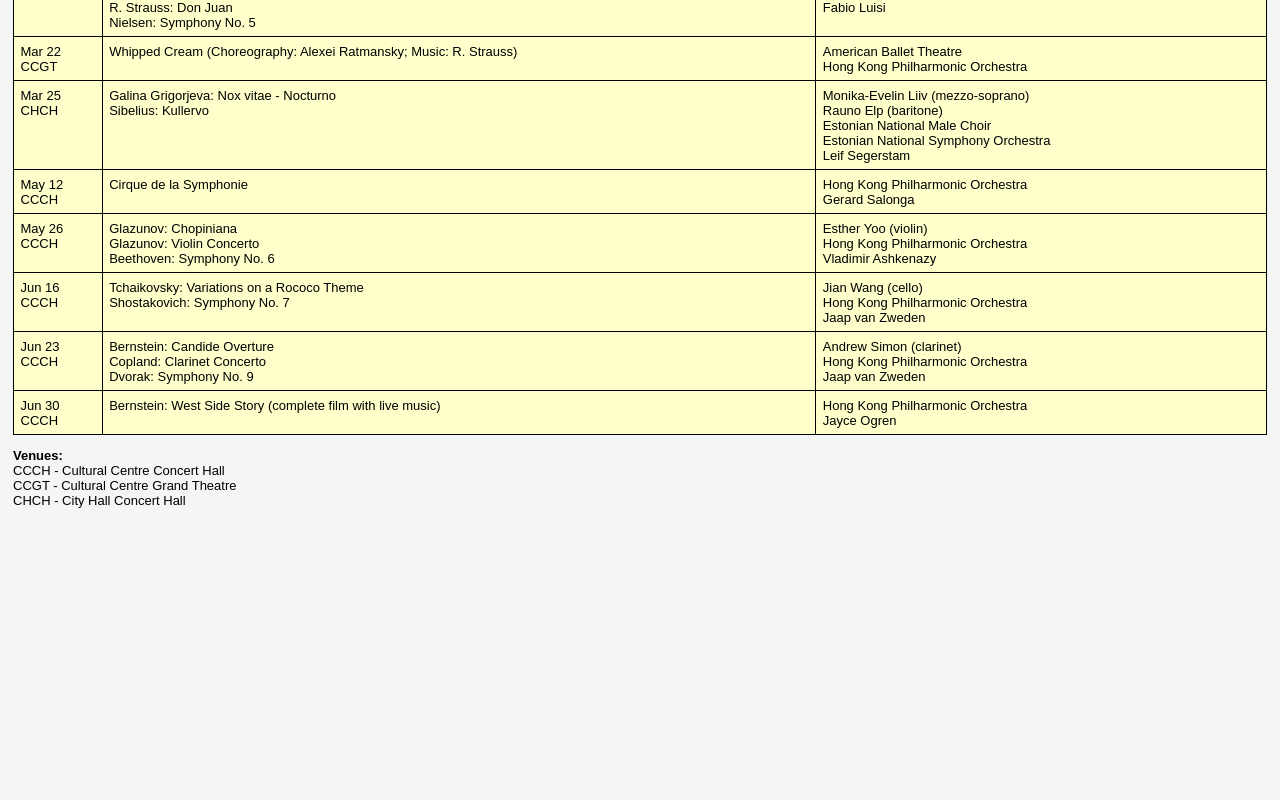
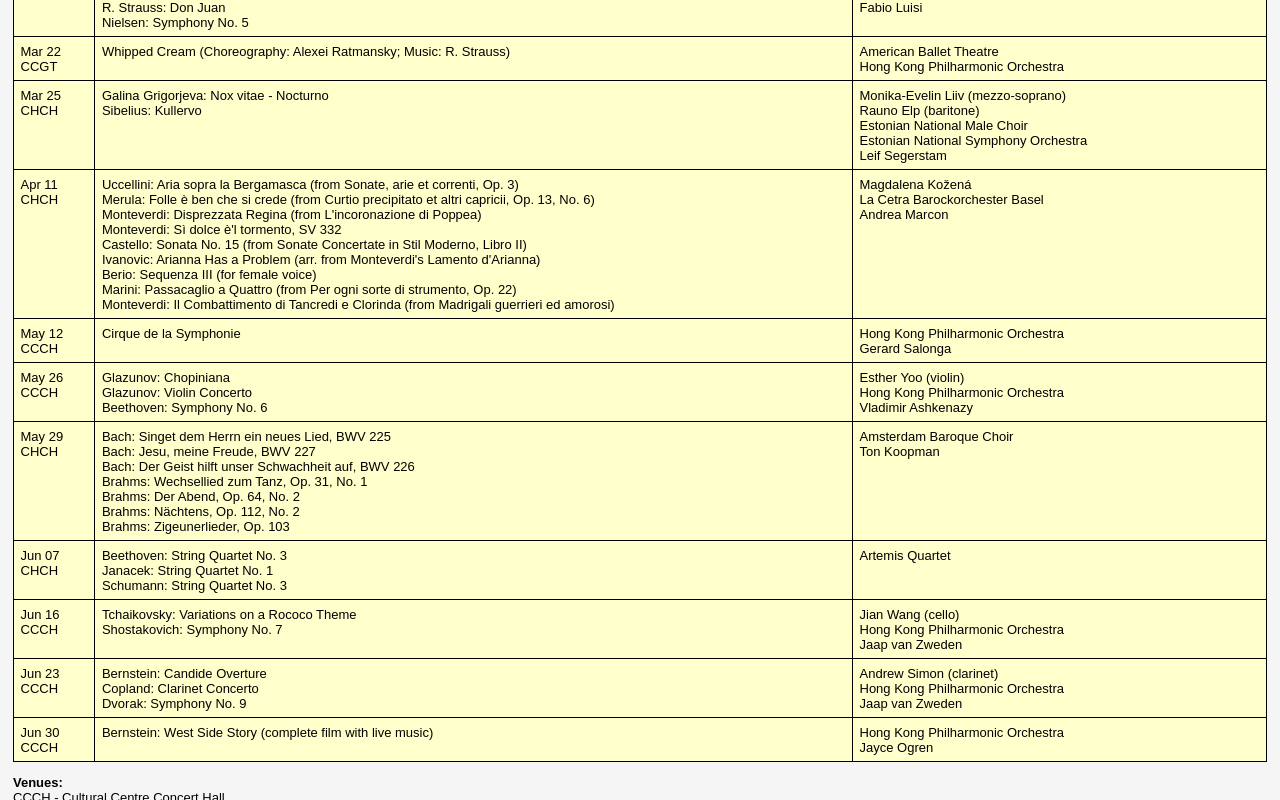
Before and after one commit to jkmcl/jkmcl.github.io, a plain HTML site: page concerts/concerts2018.html in a window 1280 px wide. Shown: the part 646-1446 px from the top of the page. Before the commit the page ends 1167 px from the top, so only its background shows below. Drawn offline with Linux system fonts and the light colour scheme.

Commit message:
Added 3 concerts in the 2018 Encore Series

```diff
--- a/concerts/concerts2018.html
+++ b/concerts/concerts2018.html
@@ -157,6 +157,26 @@
 	</tr>
 
 	<tr>
+		<td>Apr 11<br>CHCH</td>
+		<td>
+			Uccellini: Aria sopra la Bergamasca (from Sonate, arie et correnti, Op. 3)<br>
+			Merula: Folle è ben che si crede (from Curtio precipitato et altri capricii, Op. 13, No. 6)<br>
+			Monteverdi: Disprezzata Regina (from L'incoronazione di Poppea)<br>
+			Monteverdi: Sì dolce è'l tormento, SV 332<br>
+			Castello: Sonata No. 15 (from Sonate Concertate in Stil Moderno, Libro II)<br>
+			Ivanovic: Arianna Has a Problem (arr. from Monteverdi's Lamento d'Arianna)<br>
+			Berio: Sequenza III (for female voice)<br>
+			Marini: Passacaglio a Quattro (from Per ogni sorte di strumento, Op. 22)<br>
+			Monteverdi: Il Combattimento di Tancredi e Clorinda (from Madrigali guerrieri ed amorosi)
+		</td>
+		<td>
+			Magdalena Kožená<br>
+			La Cetra Barockorchester Basel<br>
+			Andrea Marcon
+		</td>
+	</tr>
+
+	<tr>
 		<td>May 12<br>CCCH</td>
 		<td>
 			Cirque de la Symphonie
@@ -178,6 +198,35 @@
 			Esther Yoo (violin)<br>
 			Hong Kong Philharmonic Orchestra<br>
 			Vladimir Ashkenazy
+		</td>
+	</tr>
+
+	<tr>
+		<td>May 29<br>CHCH</td>
+		<td>
+			Bach: Singet dem Herrn ein neues Lied, BWV 225<br>
+			Bach: Jesu, meine Freude, BWV 227<br>
+			Bach: Der Geist hilft unser Schwachheit auf, BWV 226<br>
+			Brahms: Wechsellied zum Tanz, Op. 31, No. 1<br>
+			Brahms: Der Abend, Op. 64, No. 2<br>
+			Brahms: Nächtens, Op. 112, No. 2<br>
+			Brahms: Zigeunerlieder, Op. 103
+		</td>
+		<td>
+			Amsterdam Baroque Choir<br>
+			Ton Koopman
+		</td>
+	</tr>
+
+	<tr>
+		<td>Jun 07<br>CHCH</td>
+		<td>
+			Beethoven: String Quartet No. 3<br>
+			Janacek: String Quartet No. 1<br>
+			Schumann: String Quartet No. 3
+		</td>
+		<td>
+			Artemis Quartet
 		</td>
 	</tr>
 
```
